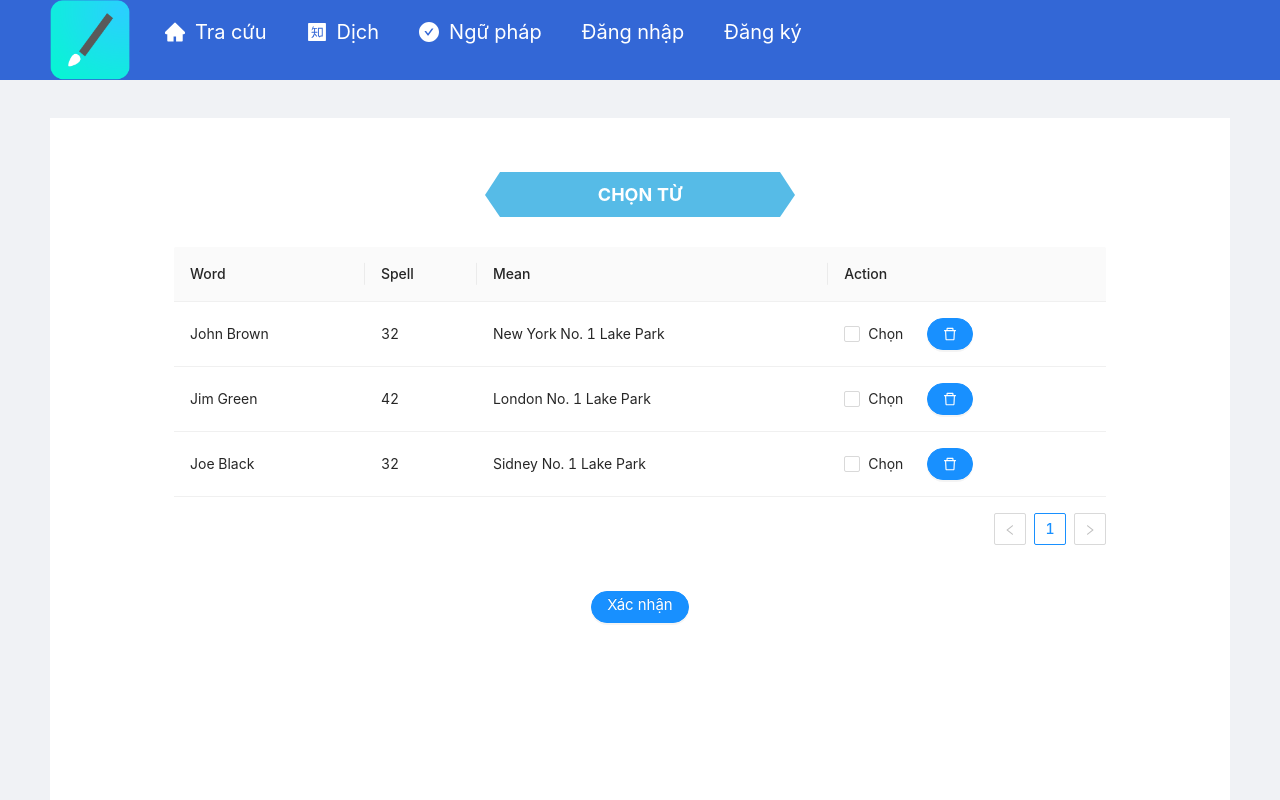
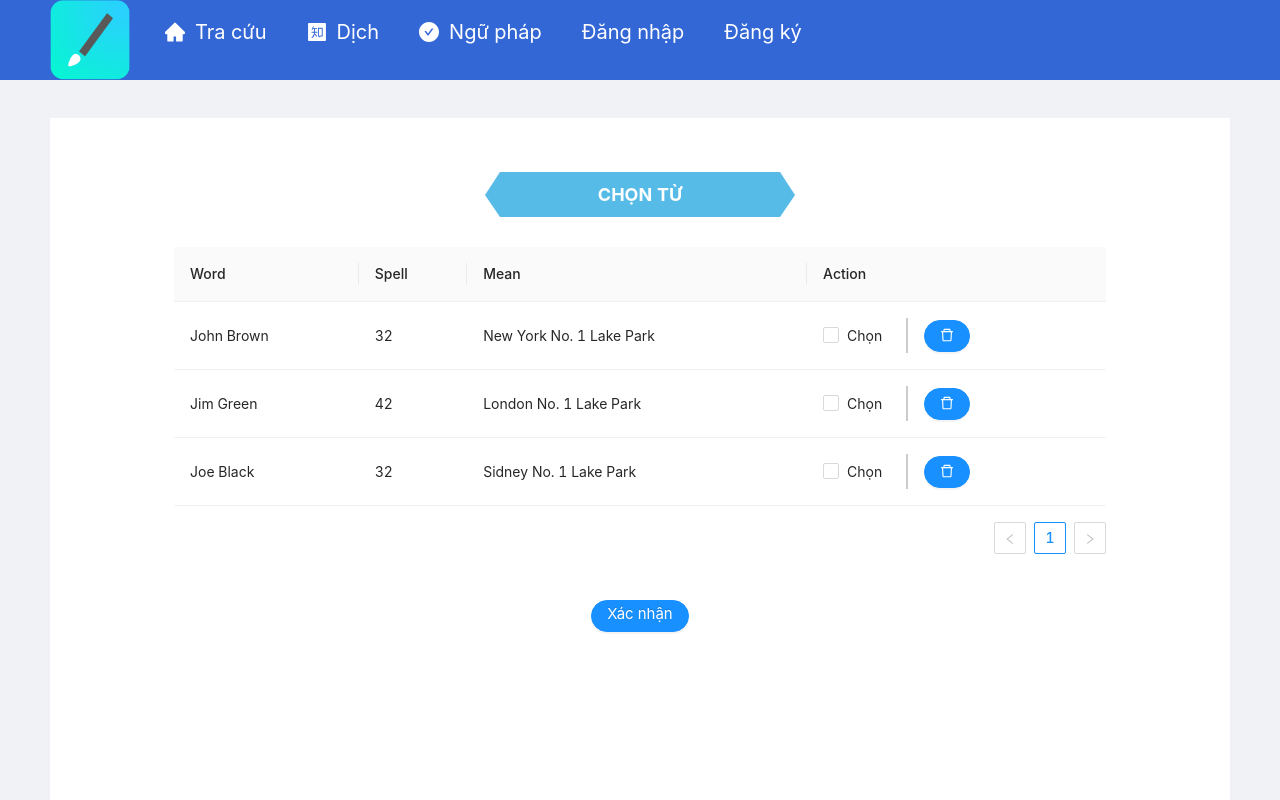
Before and after one commit to tranhoanglonghai2k/Project-Web-Frontend, a React (Create React App) app in the folder frontend/: page /myword in a window 1280 px wide. Shown: the top 800 px of the page. Built offline with nearby package versions, Linux system fonts and the light colour scheme.

Commit message:
fix Learn Word

```diff
--- a/frontend/src/components/LearnWord/LearnWord.js
+++ b/frontend/src/components/LearnWord/LearnWord.js
@@ -34,6 +34,9 @@ const columns = [
     render: (text, record) => (
       <Space size="middle">
         <Checkbox onChange={onChange}>Chọn</Checkbox>
+        <div
+          style={{ width: "1px", height: "35px", border: "1px solid #ccc" }}
+        ></div>
         <Button className="btn-default" type="primary" onClick={onDelete}>
           <DeleteOutlined />
         </Button>
```
